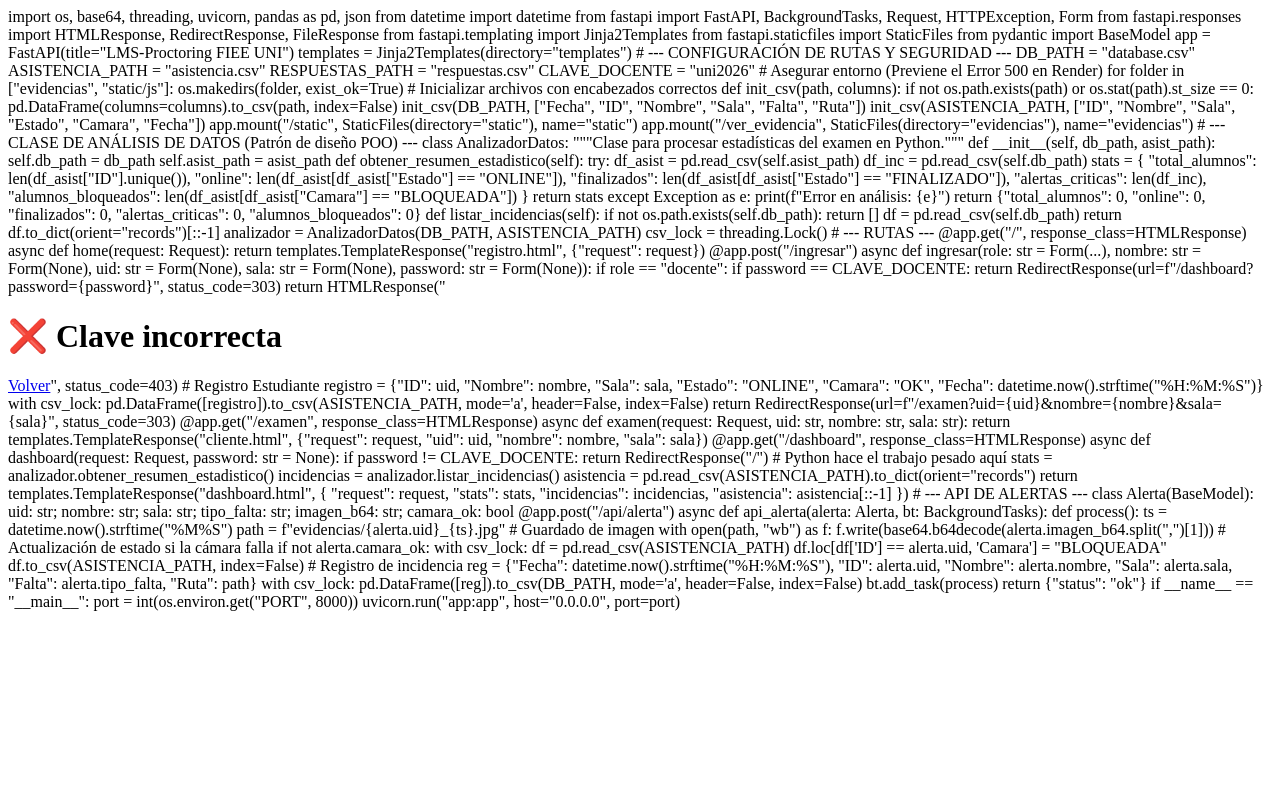
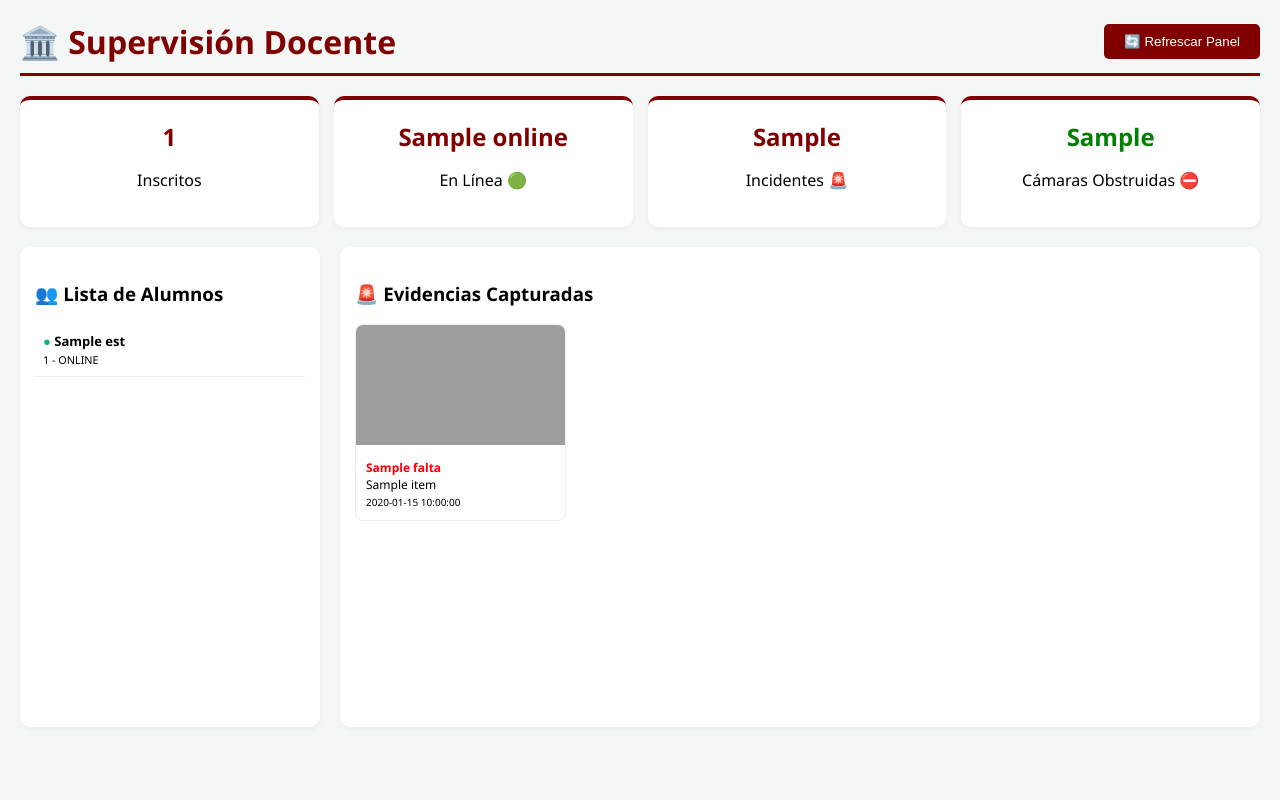
Before and after one commit to 914049118eddy-ops/Proctoring-, a FastAPI app: template templates/dashboard.html in a window 1280 px wide. Run offline with FastAPI, Linux system fonts and the light colour scheme; the template is opened without the code that fills it: most values are stand-ins (such as "Sample title", 1, 10 or a date in 2020); parts of the project's set-up code (start-up, migrations or seed data) failed here and were passed over; grey boxes are pictures that could not be loaded.

Commit message:
Update dashboard.html

```diff
--- a/templates/dashboard.html
+++ b/templates/dashboard.html
@@ -1,128 +1,67 @@
-import os, base64, threading, uvicorn, pandas as pd, json
-from datetime import datetime
-from fastapi import FastAPI, BackgroundTasks, Request, HTTPException, Form
-from fastapi.responses import HTMLResponse, RedirectResponse, FileResponse
-from fastapi.templating import Jinja2Templates
-from fastapi.staticfiles import StaticFiles
-from pydantic import BaseModel
+<!DOCTYPE html>
+<html lang="es">
+<head>
+    <meta charset="UTF-8">
+    <title>Panel Docente - FIEE UNI</title>
+    <style>
+        :root { --uni: #800000; --bg: #f4f7f6; }
+        body { font-family: 'Segoe UI', sans-serif; background: var(--bg); margin: 0; padding: 20px; }
+        .header { display: flex; justify-content: space-between; align-items: center; border-bottom: 3px solid var(--uni); padding-bottom: 10px; }
 
-app = FastAPI(title="LMS-Proctoring FIEE UNI")
-templates = Jinja2Templates(directory="templates")
+        /* Dashboard Stats */
+        .stats-grid { display: grid; grid-template-columns: repeat(4, 1fr); gap: 15px; margin: 20px 0; }
+        .stat-card { background: white; padding: 20px; border-radius: 10px; text-align: center; box-shadow: 0 2px 5px rgba(0,0,0,0.05); border-top: 4px solid var(--uni); }
+        .stat-card h2 { margin: 0; color: var(--uni); font-size: 24px; }
 
-# --- CONFIGURACIÓN DE RUTAS Y SEGURIDAD ---
-DB_PATH = "database.csv"
-ASISTENCIA_PATH = "asistencia.csv"
-RESPUESTAS_PATH = "respuestas.csv"
-CLAVE_DOCENTE = "uni2026"
+        .main-layout { display: grid; grid-template-columns: 300px 1fr; gap: 20px; height: 60vh; }
+        .scrollable { background: white; border-radius: 10px; padding: 15px; overflow-y: auto; box-shadow: 0 2px 5px rgba(0,0,0,0.05); }
+        .alerts-grid { display: grid; grid-template-columns: repeat(auto-fill, minmax(200px, 1fr)); gap: 15px; }
+        .card-alert { background: white; border-radius: 8px; overflow: hidden; border: 1px solid #eee; font-size: 12px; }
+        .card-alert img { width: 100%; height: 120px; object-fit: cover; }
+    </style>
+</head>
+<body>
+    <div class="header">
+        <h1 style="color: var(--uni); margin: 0;">🏛️ Supervisión Docente</h1>
+        <button onclick="location.reload()" style="background:var(--uni); color:white; border:none; padding:10px 20px; border-radius:5px; cursor:pointer;">🔄 Refrescar Panel</button>
+    </div>
 
-# Asegurar entorno (Previene el Error 500 en Render)
-for folder in ["evidencias", "static/js"]:
-    os.makedirs(folder, exist_ok=True)
+    <div class="stats-grid">
+        <div class="stat-card"><h2>{{ stats.total_alumnos }}</h2><p>Inscritos</p></div>
+        <div class="stat-card"><h2>{{ stats.online }}</h2><p>En Línea 🟢</p></div>
+        <div class="stat-card"><h2>{{ stats.alertas_criticas }}</h2><p>Incidentes 🚨</p></div>
+        <div class="stat-card"><h2 style="color:{{ 'red' if stats.alumnos_bloqueados > 0 else 'green' }}">{{ stats.alumnos_bloqueados }}</h2><p>Cámaras Obstruidas ⛔</p></div>
+    </div>
 
-# Inicializar archivos con encabezados correctos
-def init_csv(path, columns):
-    if not os.path.exists(path) or os.stat(path).st_size == 0:
-        pd.DataFrame(columns=columns).to_csv(path, index=False)
+    <div class="main-layout">
+        <div class="scrollable">
+            <h3>👥 Lista de Alumnos</h3>
+            {% for est in asistencia %}
+            <div style="padding:8px; border-bottom:1px solid #eee; font-size:13px;">
+                <span style="color:{{ 'red' if est.Camara == 'BLOQUEADA' else '#10b981' }}">●</span>
+                <b>{{ est.Nombre }}</b><br>
+                <small>{{ est.ID }} - {{ est.Estado }}</small>
+            </div>
+            {% endfor %}
+        </div>
 
-init_csv(DB_PATH, ["Fecha", "ID", "Nombre", "Sala", "Falta", "Ruta"])
-init_csv(ASISTENCIA_PATH, ["ID", "Nombre", "Sala", "Estado", "Camara", "Fecha"])
-
-app.mount("/static", StaticFiles(directory="static"), name="static")
-app.mount("/ver_evidencia", StaticFiles(directory="evidencias"), name="evidencias")
-
-# --- CLASE DE ANÁLISIS DE DATOS (Patrón de diseño POO) ---
-class AnalizadorDatos:
-    """Clase para procesar estadísticas del examen en Python."""
-    def __init__(self, db_path, asist_path):
-        self.db_path = db_path
-        self.asist_path = asist_path
-
-    def obtener_resumen_estadistico(self):
-        try:
-            df_asist = pd.read_csv(self.asist_path)
-            df_inc = pd.read_csv(self.db_path)
-
-            stats = {
-                "total_alumnos": len(df_asist["ID"].unique()),
-                "online": len(df_asist[df_asist["Estado"] == "ONLINE"]),
-                "finalizados": len(df_asist[df_asist["Estado"] == "FINALIZADO"]),
-                "alertas_criticas": len(df_inc),
-                "alumnos_bloqueados": len(df_asist[df_asist["Camara"] == "BLOQUEADA"])
-            }
-            return stats
-        except Exception as e:
-            print(f"Error en análisis: {e}")
-            return {"total_alumnos": 0, "online": 0, "finalizados": 0, "alertas_criticas": 0, "alumnos_bloqueados": 0}
-
-    def listar_incidencias(self):
-        if not os.path.exists(self.db_path): return []
-        df = pd.read_csv(self.db_path)
-        return df.to_dict(orient="records")[::-1]
-
-analizador = AnalizadorDatos(DB_PATH, ASISTENCIA_PATH)
-csv_lock = threading.Lock()
-
-# --- RUTAS ---
-@app.get("/", response_class=HTMLResponse)
-async def home(request: Request):
-    return templates.TemplateResponse("registro.html", {"request": request})
-
-@app.post("/ingresar")
-async def ingresar(role: str = Form(...), nombre: str = Form(None), uid: str = Form(None), sala: str = Form(None), password: str = Form(None)):
-    if role == "docente":
-        if password == CLAVE_DOCENTE:
-            return RedirectResponse(url=f"/dashboard?password={password}", status_code=303)
-        return HTMLResponse("<h1>❌ Clave incorrecta</h1><a href='/'>Volver</a>", status_code=403)
-
-    # Registro Estudiante
-    registro = {"ID": uid, "Nombre": nombre, "Sala": sala, "Estado": "ONLINE", "Camara": "OK", "Fecha": datetime.now().strftime("%H:%M:%S")}
-    with csv_lock:
-        pd.DataFrame([registro]).to_csv(ASISTENCIA_PATH, mode='a', header=False, index=False)
-    return RedirectResponse(url=f"/examen?uid={uid}&nombre={nombre}&sala={sala}", status_code=303)
-
-@app.get("/examen", response_class=HTMLResponse)
-async def examen(request: Request, uid: str, nombre: str, sala: str):
-    return templates.TemplateResponse("cliente.html", {"request": request, "uid": uid, "nombre": nombre, "sala": sala})
-
-@app.get("/dashboard", response_class=HTMLResponse)
-async def dashboard(request: Request, password: str = None):
-    if password != CLAVE_DOCENTE: return RedirectResponse("/")
-
-    # Python hace el trabajo pesado aquí
-    stats = analizador.obtener_resumen_estadistico()
-    incidencias = analizador.listar_incidencias()
-    asistencia = pd.read_csv(ASISTENCIA_PATH).to_dict(orient="records")
-
-    return templates.TemplateResponse("dashboard.html", {
-        "request": request, "stats": stats, "incidencias": incidencias, "asistencia": asistencia[::-1]
-    })
-
-# --- API DE ALERTAS ---
-class Alerta(BaseModel):
-    uid: str; nombre: str; sala: str; tipo_falta: str; imagen_b64: str; camara_ok: bool
-
-@app.post("/api/alerta")
-async def api_alerta(alerta: Alerta, bt: BackgroundTasks):
-    def process():
-        ts = datetime.now().strftime("%M%S")
-        path = f"evidencias/{alerta.uid}_{ts}.jpg"
-        # Guardado de imagen
-        with open(path, "wb") as f: f.write(base64.b64decode(alerta.imagen_b64.split(",")[1]))
-
-        # Actualización de estado si la cámara falla
-        if not alerta.camara_ok:
-            with csv_lock:
-                df = pd.read_csv(ASISTENCIA_PATH)
-                df.loc[df['ID'] == alerta.uid, 'Camara'] = "BLOQUEADA"
-                df.to_csv(ASISTENCIA_PATH, index=False)
-
-        # Registro de incidencia
-        reg = {"Fecha": datetime.now().strftime("%H:%M:%S"), "ID": alerta.uid, "Nombre": alerta.nombre, "Sala": alerta.sala, "Falta": alerta.tipo_falta, "Ruta": path}
-        with csv_lock: pd.DataFrame([reg]).to_csv(DB_PATH, mode='a', header=False, index=False)
-
-    bt.add_task(process)
-    return {"status": "ok"}
-
-if __name__ == "__main__":
-    port = int(os.environ.get("PORT", 8000))
-    uvicorn.run("app:app", host="0.0.0.0", port=port)
+        <div class="scrollable">
+            <h3>🚨 Evidencias Capturadas</h3>
+            <div class="alerts-grid">
+                {% for item in incidencias %}
+                <div class="card-alert">
+                    <img src="/ver_evidencia/{{ item.Ruta.split('/')[-1] }}">
+                    <div style="padding:10px;">
+                        <b style="color:red;">{{ item.Falta }}</b><br>
+                        {{ item.Nombre }}<br>
+                        <small>{{ item.Fecha }}</small>
+                    </div>
+                </div>
+                {% else %}
+                <p style="color:#999; text-align:center; width:100%;">No se han registrado incidencias.</p>
+                {% endfor %}
+            </div>
+        </div>
+    </div>
+</body>
+</html>
```
